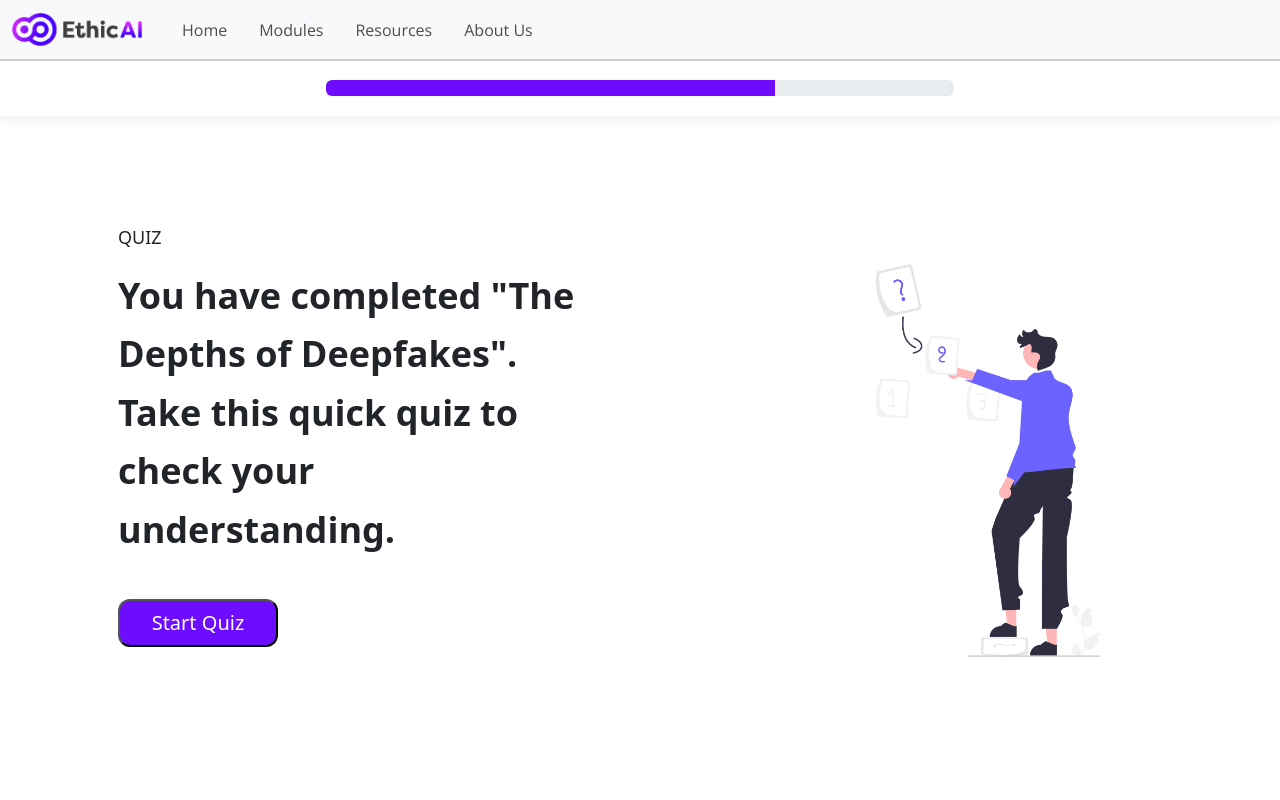
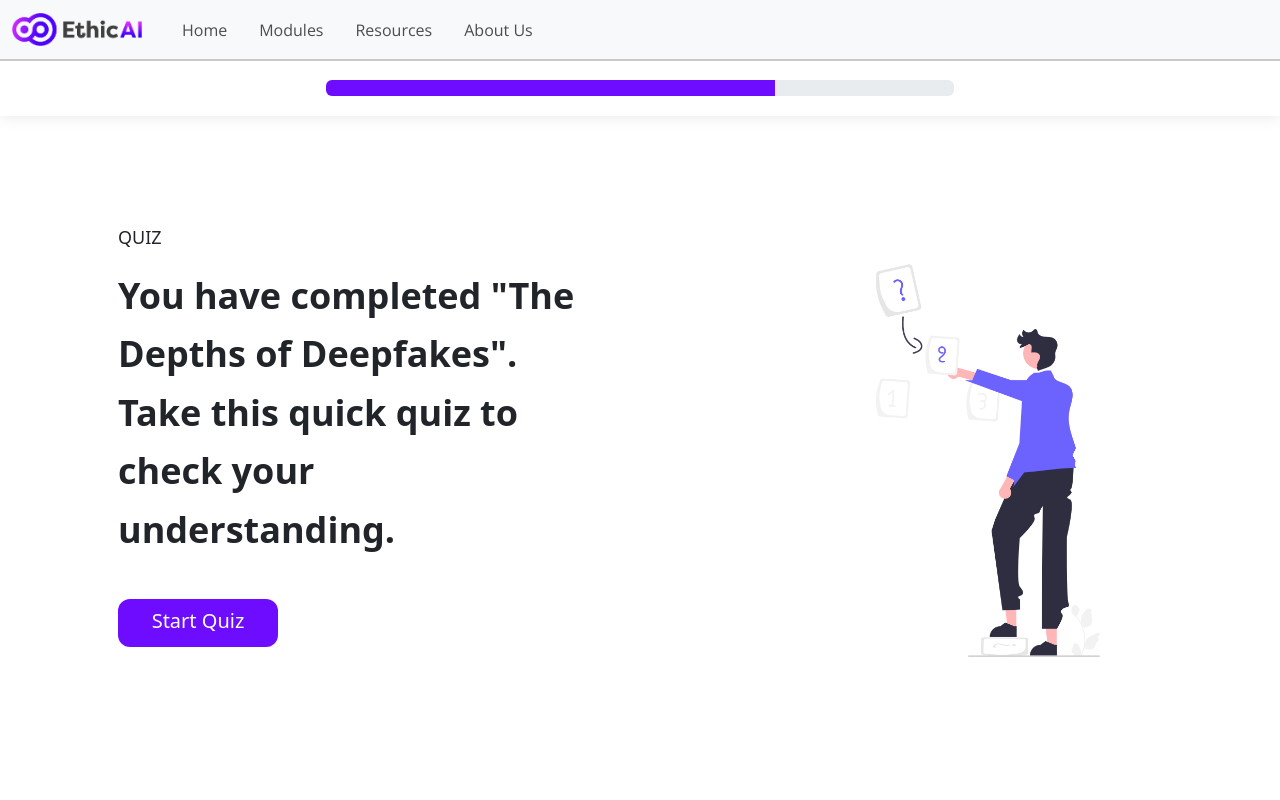
Before and after one commit to harslash/EthicAI, a Vue app in the folder project/ethicai-spa/: page /deepfakes/quiz in a window 1280 px wide. Shown: the top 800 px of the page. Built offline with nearby package versions, Linux system fonts and the light colour scheme.

Commit message:
fixed button outlines for quiz component

```diff
--- a/project/ethicai-spa/src/components/interactive/quiz/QuestionBox.vue
+++ b/project/ethicai-spa/src/components/interactive/quiz/QuestionBox.vue
@@ -69,7 +69,7 @@ function parsedExplanation(explanation) {
     <div class="tw-mt-10 tw-flex tw-justify-between tw-items-center">
       <button v-for="answer in answers" :key="answer.value" :style="{ backgroundColor: color }" @click="solve(answer)"
         :class="{ 'hover-scale tw-cursor-pointer': !resultVisible }"
-        class="tw-rounded-xl tw-min-h-[150px] tw-w-full tw-mx-3 tw-p-3 tw-transition-all tw-duration-150 tw-text-white tw-flex tw-justify-around tw-items-center">
+        class="tw-rounded-xl tw-min-h-[150px] tw-w-full tw-mx-3 tw-p-3 tw-transition-all tw-duration-150 tw-border-none tw-text-white tw-flex tw-justify-around tw-items-center">
         <p :class="answer.value.length > 16 ? 'tw-text-md' : 'tw-text-3xl tw-text-center' + (answer.value.length > 16 ? ' tw-max-w-[150px]' : '')"
           v-html="answer.value" />
         <img v-if="resultVisible" :src="`/quiz/${answer.isCorrect ? 'correct1' : 'wrong1'}.svg`"
@@ -81,7 +81,7 @@ function parsedExplanation(explanation) {
     </div>
     <div v-if="resultVisible" class="tw-text-center">
       <button @click="resultVisible = false; nextQuestion();" :style="{ backgroundColor: '#6D0CFF' }"
-        class="tw-m-auto tw-py-2 tw-px-5 tw-mt-5 tw-w-40 tw-h-12 tw-p-2 tw-cursor-pointer tw-rounded-xl tw-transition-all tw-duration-150">
+        class="tw-m-auto tw-py-2 tw-px-5 tw-mt-5 tw-w-40 tw-h-12 tw-p-2 tw-cursor-pointer tw-rounded-xl tw-border-none">
         <p class="tw-text-xl tw-text-center tw-text-white">Next</p>
       </button>
     </div>
--- a/project/ethicai-spa/src/components/interactive/quiz/QuizStart.vue
+++ b/project/ethicai-spa/src/components/interactive/quiz/QuizStart.vue
@@ -12,7 +12,7 @@ export default {
         <h2 class="tw-text-4xl tw-leading-relaxed tw-font-bold">You have completed "{{ module_name }}". Take this quick
           quiz to check your understanding.</h2>
         <button :style="{ backgroundColor: '#6D0CFF' }" @click="$emit('quiz-started')"
-          class="tw-justify-center tw-mt-8 tw-w-40 tw-h-12 tw-p-2 tw-cursor-pointer tw-rounded-xl tw-transition-all tw-duration-150">
+          class="tw-justify-center tw-mt-8 tw-w-40 tw-h-12 tw-p-2 tw-cursor-pointer tw-rounded-xl tw-border-none">
           <p class="tw-text-xl tw-text-center tw-text-white">Start Quiz</p>
         </button>
       </div>
--- a/project/ethicai-spa/src/components/interactive/quiz/ResultBox.vue
+++ b/project/ethicai-spa/src/components/interactive/quiz/ResultBox.vue
@@ -46,7 +46,7 @@ let pass = grade >= 50;
       </div>
       <div class="tw-flex tw-justify-center tw-items-center tw-mt-20">
         <button v-if="!pass" onclick="location.reload()" :style="{ backgroundColor: '#6D0CFF' }"
-          class="tw-w-40 tw-h-12 tw-p-2 tw-cursor-pointer tw-rounded-xl tw-transition-all tw-duration-150">
+          class="tw-w-40 tw-h-12 tw-p-2 tw-cursor-pointer tw-rounded-xl tw-transition-all tw-duration-150 tw-border-none">
           <p class="tw-text-xl tw-text-center tw-text-white">Retry</p>
         </button>
         <router-link class="tw-no-underline tw-ml-5" :to="`/${category}/module-complete`">
```
Lines whose indentation alone changed are shown as unchanged.
